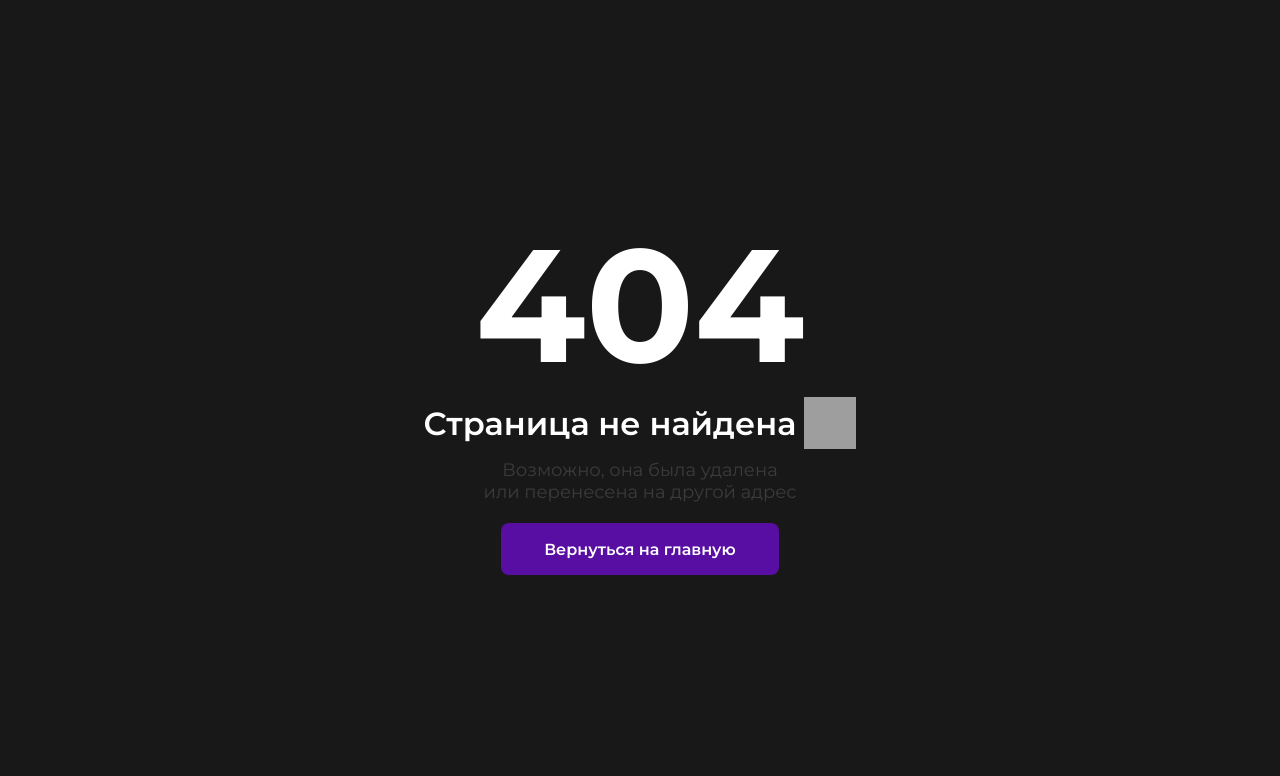
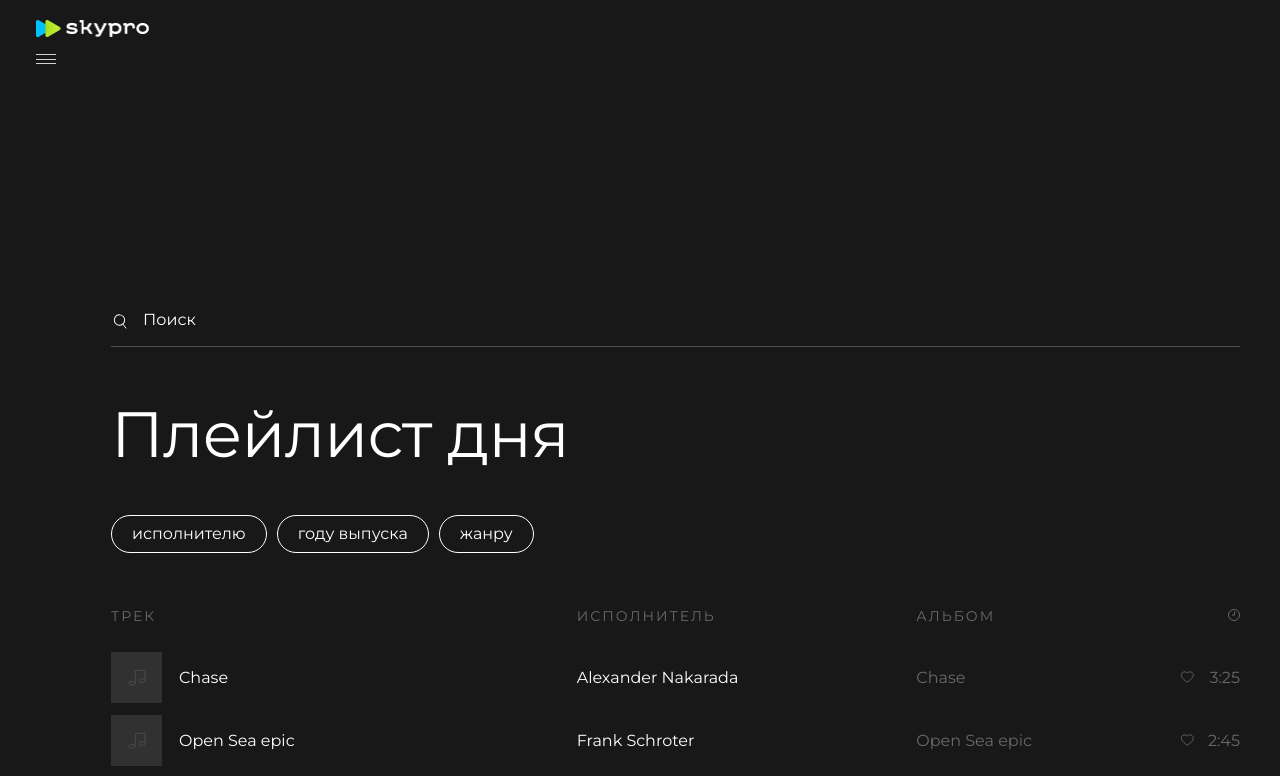
Before and after one commit to kors-ak/skypro-music, a Next.js app: page /music/category/1 in a window 1280 px wide. Before the commit this address had no page. Shown: the top 776 px of the page. Built offline with nearby package versions, Linux system fonts and the light colour scheme; grey boxes are pictures that could not be loaded.

Commit message:
feat: создание динамических страниц для плейлистов

```diff
--- a/next.config.ts
+++ b/next.config.ts
@@ -1,5 +1,11 @@
-import type { NextConfig } from 'next'
-
-const nextConfig: NextConfig = {/* config options here */}
-
-export default nextConfig
+module.exports = {
+  redirects() {
+    return [
+      {
+        source: '/',
+        destination: '/music/main',
+        permanent: true,
+      },
+    ]
+  },
+}
--- a/src/app/auth/layout.tsx
+++ b/src/app/auth/layout.tsx
@@ -12,7 +12,7 @@ export default function AuthLayout({ children }: AuthLayoutProps) {
       <div className={style.containerEnter}>
         <div className={style.modal__block}>
           <form className={style.modal__form}>
-            <Link href="/">
+            <Link href="/music/main">
               <div className={style.modal__logo}>
                 <img src="/img/logo_modal.png" alt="logo" />
               </div>
--- /dev/null
+++ b/src/app/music/category/[id]/page.module.css
@@ -0,0 +1,9 @@
+.heading {
+  font-style: normal;
+  font-weight: 400;
+  font-size: 64px;
+  line-height: 72px;
+  letter-spacing: -0.8px;
+  margin-bottom: 45px;
+  color: #ffffff;
+}
--- /dev/null
+++ b/src/app/music/category/[id]/page.tsx
@@ -0,0 +1,42 @@
+'use client'
+
+import Filter from '@/components/Filter/Filter'
+import TracksContainer from '@/components/TracksContainer/TracksContainer'
+import { notFound, useParams } from 'next/navigation'
+import style from './page.module.css'
+
+const getTitle = (id: string) => {
+  switch (id) {
+    case '1':
+      return 'Плейлист дня'
+
+    case '2':
+      return '100 танцевальных хитов'
+
+    case '3':
+      return 'Инди заряд'
+
+    case 'favorite':
+      return 'Мои треки'
+
+    default:
+      return
+  }
+}
+
+export default function CategoryPage() {
+  const params = useParams<{ id: string }>()
+  const title = getTitle(params.id)
+
+  if (!title) notFound()
+
+  return (
+    <>
+      <h2 className={style.heading}>{title}</h2>
+
+      <Filter />
+
+      <TracksContainer />
+    </>
+  )
+}
--- a/src/app/page.module.css
+++ b/src/app/music/layout.module.css
@@ -24,3 +24,11 @@
   -ms-flex-pack: justify;
   justify-content: space-between;
 }
+
+.centerblock {
+  width: auto;
+  -webkit-box-flex: 3;
+  -ms-flex-positive: 3;
+  flex-grow: 3;
+  padding: 20px 40px 20px 111px;
+}
--- a/src/app/page.tsx
+++ b/src/app/music/layout.tsx
@@ -1,16 +1,26 @@
 import Bar from '@/components/Bar/Bar'
-import CenterBlock from '@/components/CenterBlock/CenterBlock'
 import Nav from '@/components/Nav/Nav'
+import Search from '@/components/Search/Search'
 import Sidebar from '@/components/Sidebar/Sidebar'
-import style from './page.module.css'
+import { ReactNode } from 'react'
+import style from './layout.module.css'
 
-export default function Home() {
+type MusicLayoutProps = {
+  children: ReactNode
+}
+
+export default function MusicLayout({ children }: MusicLayoutProps) {
   return (
     <div className={style.wrapper}>
       <div className={style.container}>
         <main className={style.main}>
           <Nav />
-          <CenterBlock />
+
+          <div className={style.centerblock}>
+            <Search />
+            {children}
+          </div>
+
           <Sidebar />
         </main>
 
--- a/src/components/CenterBlock/centerblock.module.css
+++ b/src/app/music/main/page.module.css
@@ -1,12 +1,4 @@
-.centerblock {
-  width: auto;
-  -webkit-box-flex: 3;
-  -ms-flex-positive: 3;
-  flex-grow: 3;
-  padding: 20px 40px 20px 111px;
-}
-
-.centerblock__h2 {
+.heading {
   font-style: normal;
   font-weight: 400;
   font-size: 64px;
--- a/src/app/not-found.tsx
+++ b/src/app/not-found.tsx
@@ -24,7 +24,7 @@ export default function NotFound() {
             или перенесена на другой адрес
           </div>
 
-          <Link href="/" className={style.button}>
+          <Link href="/music/main" className={style.button}>
             Вернуться на главную
           </Link>
         </div>
--- a/src/components/Nav/Nav.tsx
+++ b/src/components/Nav/Nav.tsx
@@ -15,7 +15,7 @@ export default function Nav() {
 
   return (
     <nav className={cn(style.main__nav, isOpen && style.main__nav_active)}>
-      <Link href={'/'} className={style.nav__logo}>
+      <Link href={'/music/main'} className={style.nav__logo}>
         <Image
           width={250}
           height={170}
@@ -33,7 +33,7 @@ export default function Nav() {
         <div className={style.nav__menu}>
           <ul className={style.menu__list}>
             <li className={style.menu__item}>
-              <Link href="#" className={style.menu__link}>
+              <Link href="/music/main" className={style.menu__link}>
                 Главное
               </Link>
             </li>
@@ -43,7 +43,7 @@ export default function Nav() {
               </Link>
             </li>
             <li className={style.menu__item}>
-              <Link href="../signin.html" className={style.menu__link}>
+              <Link href="/auth/sign-in" className={style.menu__link}>
                 Войти
               </Link>
             </li>
--- a/src/components/Sidebar/Sidebar.tsx
+++ b/src/components/Sidebar/Sidebar.tsx
@@ -16,7 +16,7 @@ export default function Sidebar() {
       <div className={style.sidebar__block}>
         <div className={style.sidebar__list}>
           <div className={style.sidebar__item}>
-            <Link className={style.sidebar__link} href="#">
+            <Link className={style.sidebar__link} href="/music/category/1">
               <Image
                 className={style.sidebar__img}
                 src="/img/playlist01.png"
@@ -27,7 +27,7 @@ export default function Sidebar() {
             </Link>
           </div>
           <div className={style.sidebar__item}>
-            <Link className={style.sidebar__link} href="#">
+            <Link className={style.sidebar__link} href="/music/category/2">
               <Image
                 className={style.sidebar__img}
                 src="/img/playlist02.png"
@@ -38,7 +38,7 @@ export default function Sidebar() {
             </Link>
           </div>
           <div className={style.sidebar__item}>
-            <Link className={style.sidebar__link} href="#">
+            <Link className={style.sidebar__link} href="/music/category/3">
               <Image
                 className={style.sidebar__img}
                 src="/img/playlist03.png"
```
Also changed, not shown: src/app/music/main/page.tsx (added, +15 -0 lines), src/components/CenterBlock/CenterBlock.tsx (deleted, +0 -18 lines).
